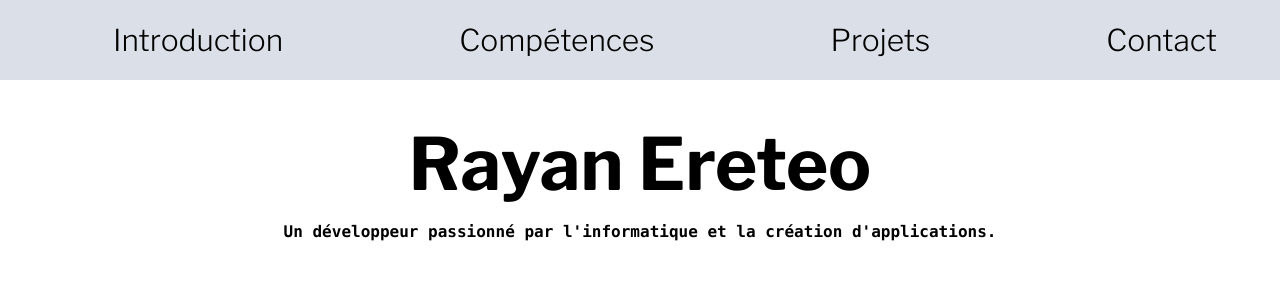
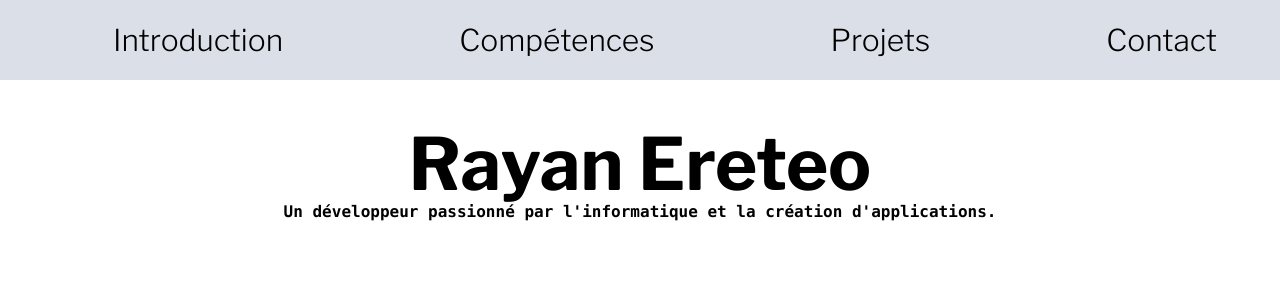
Before and after one commit to RayanEreteo/portfolio, a Next.js app: page / in a window 1280 px wide. Shown: the top 300 px of the page. Built offline with nearby package versions, Linux system fonts and the light colour scheme.

Commit message:
Ajout marge

```diff
--- a/app/components/Typewriter.tsx
+++ b/app/components/Typewriter.tsx
@@ -17,7 +17,7 @@ function Typewriter({textToWrite, typeSpeed}: Typewriter) {
   }, [finalText]);
 
   return (
-    <p className="mt-5 font-mono font-bold">{finalText}</p>
+    <p className="mb-[5rem] font-mono font-bold">{finalText}</p>
   )
 }
 
```
